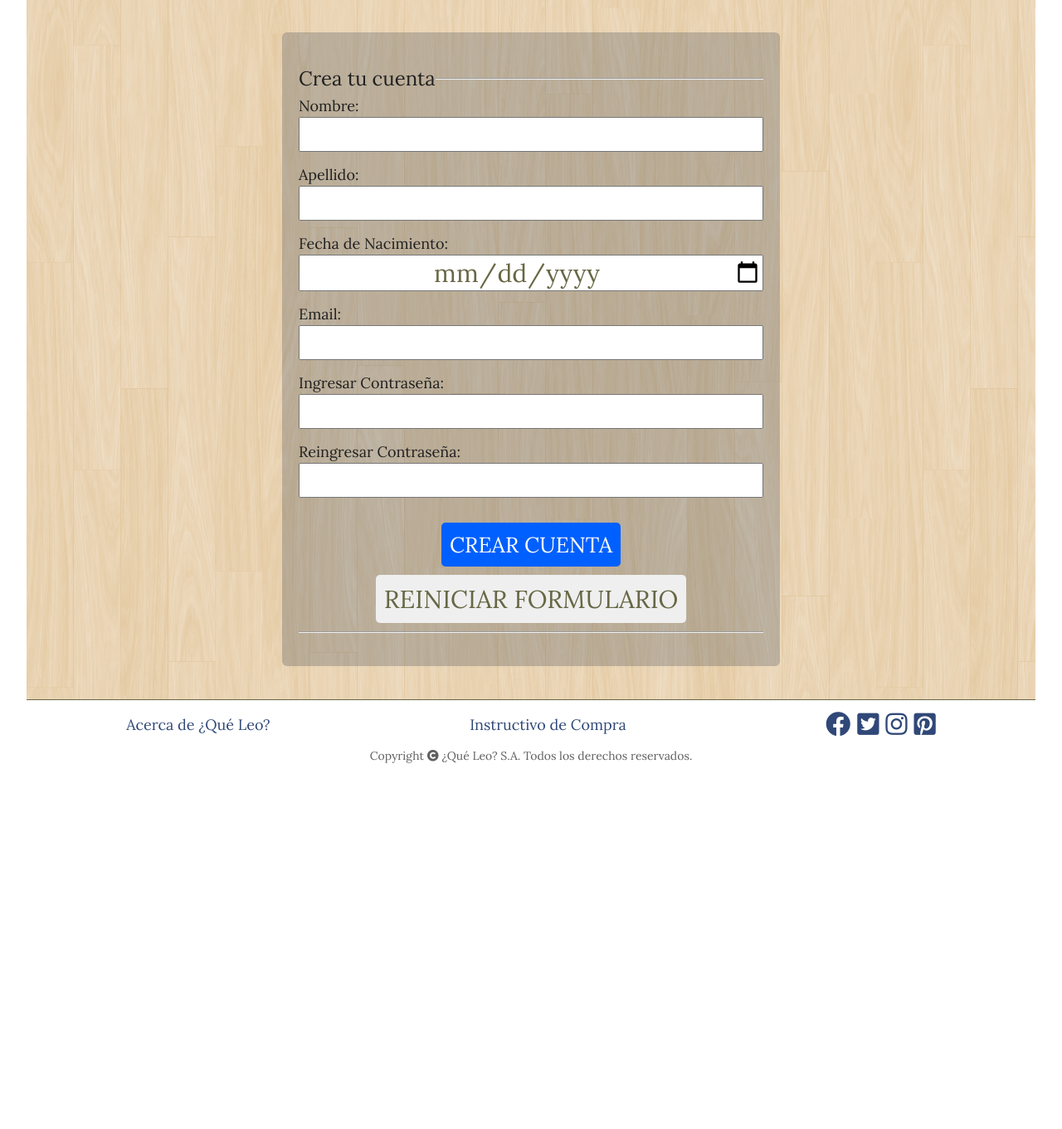
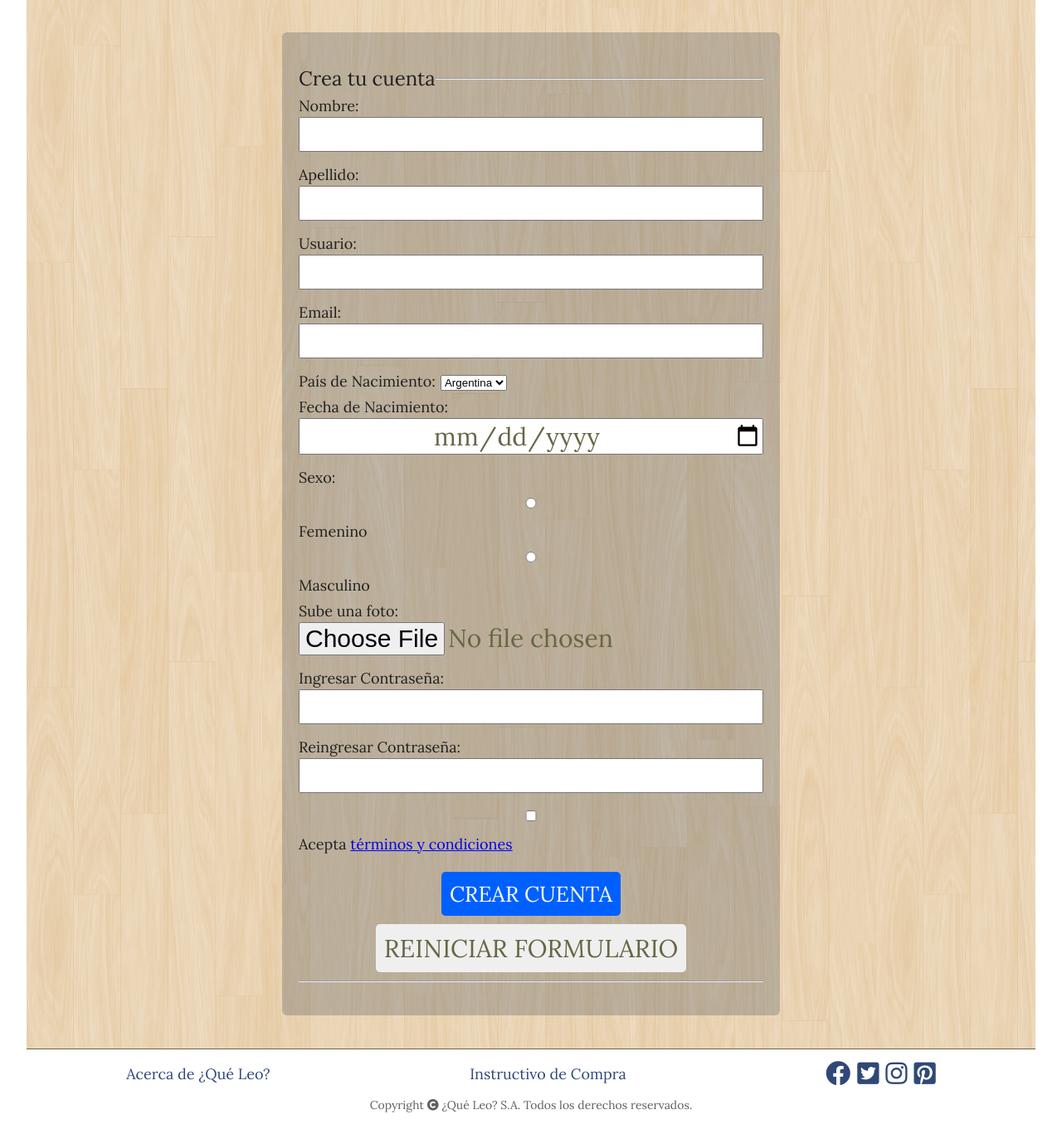
Before and after one commit to FlavioHualpa/proyecto-sprint-3, a PHP site: page /registration.php in a window 1280 px wide. Shown: the part 211-1572 px from the top of the page at 83% size. Before the commit the page ends 1131 px from the top, so only its background shows below. Run offline with PHP 8.4, Linux system fonts and the light colour scheme; some libraries are stand-ins or nearby versions.

Commit message:
Sprint 2 en clase

```diff
--- a/datos.php
+++ b/datos.php
@@ -158,4 +158,10 @@
     ],
   ];
 
+  $paises = [
+    "ar" => "Argentina",
+    "br" => "Brazil",
+    "ch" => "Chile",
+    "po" => "Portugal",
+  ];
 ?>
--- /dev/null
+++ b/datos/masvendidos.json
@@ -0,0 +1 @@
+[{"titulo":"Sinceramente","autor":"Cristina Fern\u00e1ndez de Kirchner","imagenTapa":"cfk_sinceramente.png","paginas":600,"precio":599,"ranking":1},{"titulo":"Aventura Zombie en Movydrill","autor":"Robleis","imagenTapa":"rob_zombie.png","paginas":148,"precio":469,"ranking":2},{"titulo":"Equilibrio","autor":"Daniel L\u00f3pez Rosetti","imagenTapa":"dlr_equilibrio.png","paginas":304,"precio":759,"ranking":3},{"titulo":"Dime, \u00bfqui\u00e9n es como Dios?","autor":"Florencia Bonelli","imagenTapa":"fb_comodios.png","paginas":816,"precio":999,"ranking":4},{"titulo":"Y ahora, \u00bfqu\u00e9?","autor":"Axel Kicillof","imagenTapa":"ak_ahoraque.png","paginas":264,"precio":499,"ranking":5},{"titulo":"A dos metros de t\u00ed","autor":"Rachael Lippincott","imagenTapa":"rl_adosmetros.png","paginas":288,"precio":479,"ranking":6},{"titulo":"Rota se camina igual","autor":"Lorena Pronsky","imagenTapa":"lp_rota.png","paginas":240,"precio":590,"ranking":7},{"titulo":"Recuerdos que mienten un poco","autor":"Indio Solari","imagenTapa":"is_recuerdos.png","paginas":863,"precio":999,"ranking":8},{"titulo":"Los compas y el diamantito legendario","autor":"Timba Vk","imagenTapa":"tim_loscompas.png","paginas":240,"precio":669,"ranking":9},{"titulo":"Teor\u00eda King Kong","autor":"Virginie Despentes","imagenTapa":"dv_teoria.png","paginas":176,"precio":429,"ranking":10}]
--- /dev/null
+++ b/datos/novedades.json
@@ -0,0 +1 @@
+[{"titulo":"Luci\u00e9rnagas en frascos","autor":"Mercedes Romero","imagenTapa":"mr_luciernagas.png","paginas":112,"precio":450,"ranking":1},{"titulo":"Templanza (Irma)","autor":"Julieta Santos","imagenTapa":"js_templanza.png","paginas":112,"precio":300,"ranking":1},{"titulo":"La muerte del padre","autor":"Karl Ove Knausgard","imagenTapa":"kok_lamuerte.png","paginas":504,"precio":945,"ranking":1},{"titulo":"Mentiras consentidas","autor":"Hjorth & Rosenfeldt","imagenTapa":"hr_mentiras.png","paginas":560,"precio":899,"ranking":1},{"titulo":"Cocina Japonesa","autor":"Paul Stevan","imagenTapa":"sp_cocinajaponesa.png","paginas":224,"precio":1799,"ranking":1},{"titulo":"Cocina India vegana","autor":"Richa Hingle","imagenTapa":"rh_cocinaindia.png","paginas":276,"precio":1800,"ranking":1}]
--- /dev/null
+++ b/datos/usuarios.json
@@ -0,0 +1 @@
+{"nombre":"Juan","apellido":"Gonzalez","usuario":"jgonzalez","email":"juangonza@gmail.com","paisNacimiento":"ar","nacimiento":"2019-05-08","sexo":"f","pass":"$2y$10$3xV7Zh1G4hSVQEt668SVzOfw2vTmvVu.B5Cod8jG.1o7diz0AcQb."}
--- a/funciones.php
+++ b/funciones.php
@@ -13,6 +13,7 @@
     usort($array, 'comp_rank');
     return $array;
   }
+
 
   /* función de ayuda para que usort sepa
   /* cómo debe comparar los elementos del
@@ -70,9 +71,9 @@
 
   }
 
-  function guardar_json($ruta, $array) {
+  function guardar_json($ruta, $usuario) {
 
-    $txt = json_encode($array);
+    $txt = json_encode($usuario);
     $ok = file_put_contents($ruta, $txt);
     return $ok;
 
@@ -87,10 +88,33 @@
         return $usuario;
       }
     }
-
-    return null;
   }
 
+  function existe_usuario($email, $usuario) {
+    $usuarios = leer_json('datos/usuarios.json');
+
+      foreach ($usuarios as $valor) {
+        if ($valor['email'] == $email || $valor['usuario'] == $usuario) {
+          return true;
+        }
+      }
+
+    return false;
+  }
+
+  function crear_usuario($datos) {
+    $usuario = [
+      'nombre' => $datos['nombre'],
+      'apellido' => $datos['apellido'],
+      'usuario' => $datos['usuario'],
+      'email' => $datos['email'],
+      'paisNacimiento' => $datos['paisNacimiento'],
+      'nacimiento' => $datos['nacimiento'],
+      'sexo' => $datos['sexo'],
+      'pass' => password_hash ($datos['pass'], PASSWORD_DEFAULT),
+    ];
+    return $usuario;
+  }
   /*
   if ($_POST) {
     iniciar_sesion($usuarios_registrados, $_POST['email'], $_POST['pass']);
--- a/registration.php
+++ b/registration.php
@@ -1,7 +1,66 @@
+<?php
+include('funciones.php');
+
+$errores = [];
+
+  if ($_POST) {
+    if (!isset($_POST["nombre"]) || empty($_POST["nombre"])) {
+      $errores["nombre"][] = "El nombre es requerido";
+    } else
+    if (strpbrk($_POST["nombre"], "0123456789")) {
+      $errores["nombre"][] = "El nombre no debe contener números";
+    }
+    if (!isset($_POST["apellido"]) || empty($_POST["apellido"])) {
+      $errores["apellido"][] = "El apellido es requerido";
+    } else
+    if (strpbrk($_POST["apellido"], "0123456789")) {
+      $errores["apellido"][] = "El apellido no debe contener números";
+    }
+    if (!isset($_POST["usuario"]) || empty($_POST["usuario"])) {
+      $errores["usuario"][] = "El usuario es requerido";
+    } else
+    if (strlen($_POST["usuario"]) < 6 || strlen($_POST["usuario"]) > 12) {
+      $errores["usuario"][] = "El usuario debe contener entre 6 y 12 caracteres";
+    }
+    if (!isset($_POST["email"]) || empty($_POST["email"])) {
+      $errores["email"][] = "El email es requerido";
+    } else
+      if (filter_var($_POST["email"], FILTER_VALIDATE_EMAIL) == false) {
+      $errores["email"][] = "El email ingresado no es válido";
+      }
+    if (!isset($_POST["pass"]) || empty($_POST["pass"])) {
+        $errores["pass"][] = "La contraseña es requerida";
+      } else
+      if (strlen($_POST["pass"]) < 6 || strlen($_POST["pass"]) > 12) {
+        $errores["pass"][] = "La contraseña debe contener entre 6 y 12 caracteres";
+      }
+    if (!isset($_POST["pass2"]) || empty($_POST["pass2"])) {
+        $errores["pass2"][] = "Debe reingresar la contraseña";
+      } else
+      if ($_POST["pass2"] != $_POST["pass"]) {
+        $errores["pass2"][] = "Las contraseñas no coinciden";
+      }
+    if (!isset($_POST["terms"])) {
+        $errores["terms"][] = "Debe aceptar los términos y condiciones";
+      }
+    if(empty($errores)) {
+      if (existe_usuario($_POST['email'], $_POST['usuario'])) {
+        $errores["submit"][] = "El usuario/email ya existe.";
+      } else {
+        $usuario = crear_usuario($_POST);
+        guardar_json("datos/usuarios.json", $usuario);
+      }
+
+    }
+  }
+
+?>
+
 <!DOCTYPE html>
 <html lang="en" dir="ltr">
   <?php
     include('head.php');
+    include('datos.php');
   ?>
   <body>
     <div id="contenedor">
@@ -10,32 +69,67 @@
       ?>
       <div class="fondoLogYReg">
       <div id="panel-form">
-        <form class="registration" action="index.php" method="post">
+        <form class="registration" action="registration.php" method="post" enctype="multipart/form-data  ">
           <fieldset>
+          <?= $errores["submit"][0] ?? "" ?>
             <legend>Crea tu cuenta</legend>
               <p>
                 <label for="nombre">Nombre:</label>
-                <input id="nombre" type="text" name="nombre" value="">
+                <input id="nombre" type="text" name="nombre" value="<?= $_POST['nombre'] ?? "" ?>">
+                <?= $errores["nombre"][0] ?? "" ?>
               </p>
               <p>
                 <label for="apellido">Apellido:</label>
                 <input id="apellido" type="text" name="apellido" value="">
+                <?= $errores["apellido"][0] ?? "" ?>
+              </p>
+              <p>
+                <label for="usuario">Usuario:</label>
+                <input id="usuario" type="text" name="usuario" value="">
+                <?= $errores["usuario"][0] ?? "" ?>
+              </p>
+              <p>
+                <label for="email">Email:</label>
+                <input id="email" type="text" name="email" value="">
+                <?= $errores["email"][0] ?? "" ?>
+              </p>
+              <p>
+                <label for="paisNacimiento">País de Nacimiento:</label>
+                <select name="paisNacimiento" id="paisNacimiento">
+                  <?php foreach ($paises as $codigo => $pais):?>
+                  <option value="<?= $codigo ?>"><?= $pais ?></option>
+                  <?php endforeach ?>
+                </select>
               </p>
               <p>
                 <label for="nacimiento">Fecha de Nacimiento:</label>
                 <input id="nacimiento" type="date" name="nacimiento" value="">
               </p>
               <p>
-                <label for="email">Email:</label>
-                <input id="email" type="email" name="email" value="">
+                <label>Sexo:</label>
+                <input id="mujer" type="radio" name="sexo" value="f">
+                <label for="mujer">Femenino</label>
+                <input id="hombre" type="radio" name="sexo" value="m">
+                <label for="hombre">Masculino</label>
+              </p>
+              <p>
+                <label for="avatar">Sube una foto:</label>
+                <input id="avatar" type="file" name="avatar" value="">
               </p>
               <p>
                 <label for="pass">Ingresar Contraseña:</label>
                 <input id="pass" type="password" name="pass" value="">
               </p>
+              <?= $errores["pass"][0] ?? "" ?>
               <p>
                 <label for="pass2">Reingresar Contraseña:</label>
-                <input id="pass2" type="password" name="pass" value="">
+                <input id="pass2" type="password" name="pass2" value="">
+                <?= $errores["pass2"][0] ?? "" ?>
+              </p>
+              <p>
+                <input id="terms" type="checkbox" name="terms">
+                <label for="terms">Acepta <a href="#">términos y condiciones</a></label>
+                <?= $errores["terms"][0] ?? "" ?>
               </p>
               <div class="botones">
               <p>
```
